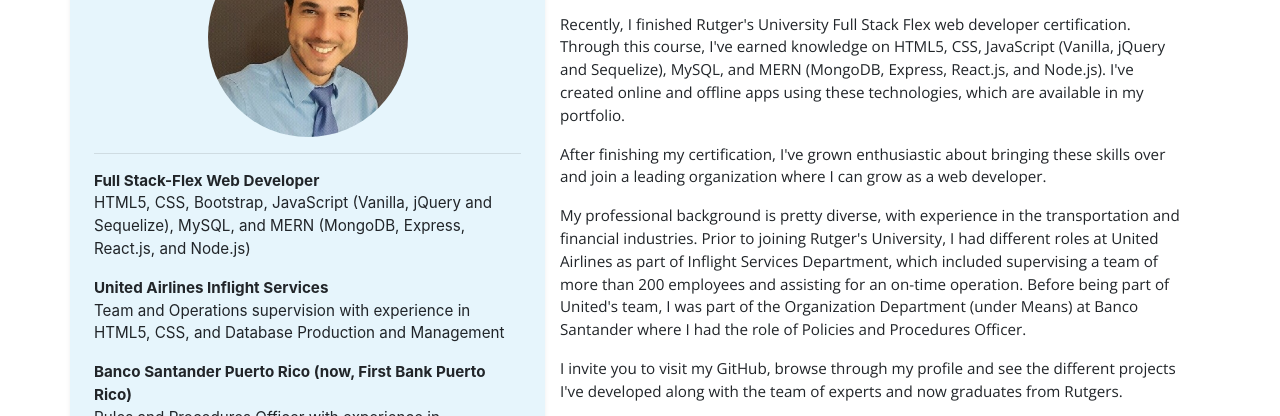
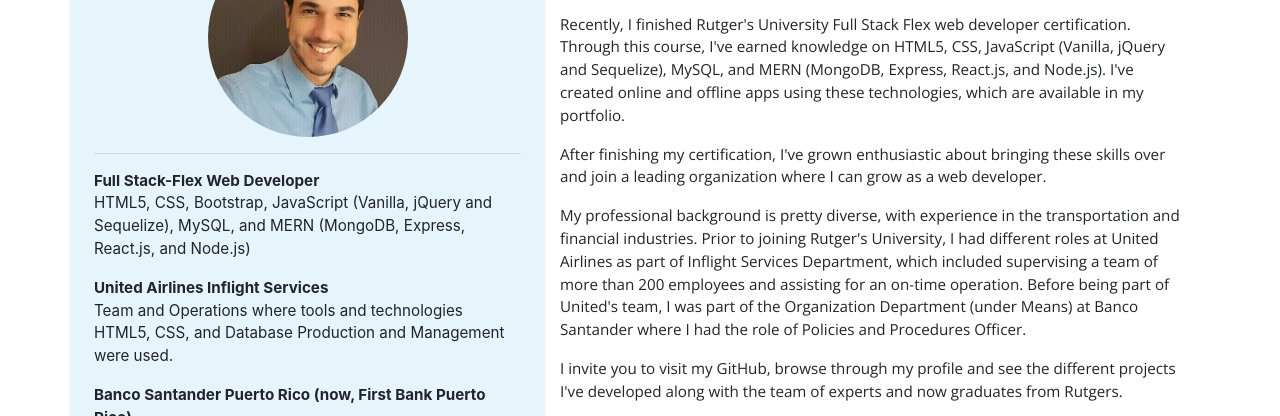
Before and after one commit to ivanzapatarivera/portfolio, a plain HTML site: page index.html in a window 1280 px wide. Shown: the part 245-661 px from the top of the page. Drawn offline with nearby package versions, Linux system fonts and the light colour scheme; a script that the page names is missing.

Commit message:
changed United Airlines Inflight Services section

```diff
--- a/index.html
+++ b/index.html
@@ -81,8 +81,8 @@
                 </p>
                 <p class="bodytext text-left">
                   <b>United Airlines Inflight Services</b><br />Team and
-                  Operations supervision with experience in HTML5, CSS, and
-                  Database Production and Management<br />
+                  Operations where tools and technologies HTML5, CSS, and
+                  Database Production and Management were used.<br />
                 </p>
                 <p class="bodytext text-left">
                   <b
```
